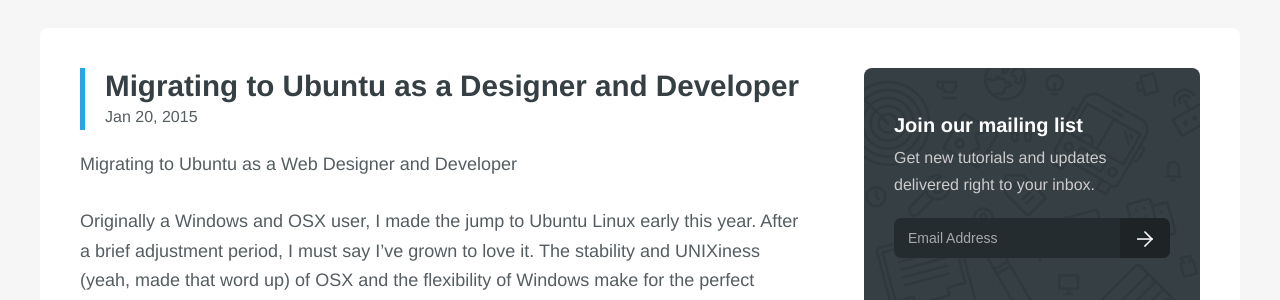
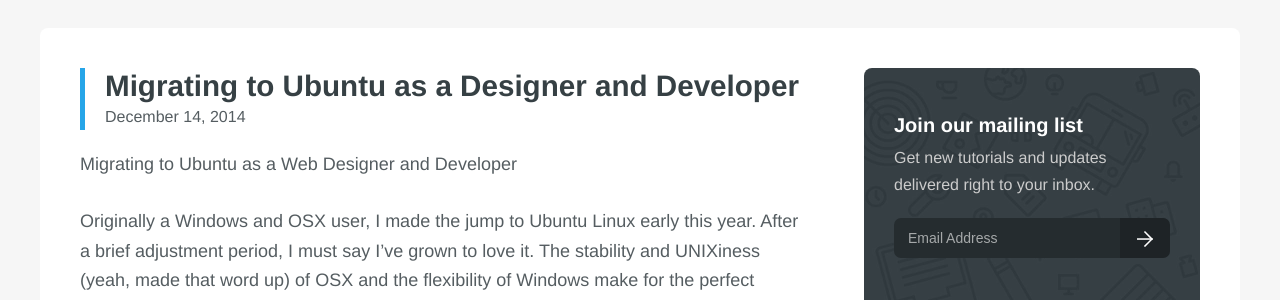
Before and after one commit to sitechop/sitechop.github.io, a Jekyll site: the page built from _posts/2014-12-14-migrating-to-ubuntu-designer-developer.markdown, in a window 1280 px wide and 900 px high. Shown: the part 358-658 px from the top of the window. Built offline with Jekyll 4.4.1, drawn with Linux system fonts in a browser that asks for light colours; some web fonts are replaced; comment, search, counter and statistics services are not loaded.

Commit message:
date fix

```diff
--- a/_layouts/post.html
+++ b/_layouts/post.html
@@ -11,7 +11,7 @@
     <div class="post-column">
       <div class="post-header">
         <h2 itemprop="name headline">{{ page.title }}</h2>
-        <time itemprop="datePublished" datetime="{{ page.date | date_to_xmlschema }}">{{ page.date | date: "%b %-d, %Y" }}</time>
+        <time itemprop="datePublished" datetime="{{ page.date | date_to_xmlschema }}">{{ page.date | date: "%B %-d, %Y" }}</time>
       </div>
 
       <div class="post-body" itemprop="articleBody">
--- a/_posts/2015-01-20-migrating-to-ubuntu-designer-developer.markdown
+++ b/_posts/2014-12-14-migrating-to-ubuntu-designer-developer.markdown
@@ -1,7 +1,7 @@
 ---
 layout: post
 title:  "Migrating to Ubuntu as a Designer and Developer"
-date:   2015-01-20 12:00:00 -0800
+date:   2014-12-14 12:00:00 -0800
 permalink: /:categories/migrating-ubuntu-designer-developer
 categories: posts
 image: /images/posts/migrating-ubuntu/featured.jpg
--- a/_posts/2014-12-14-svg-icon-buttons.markdown
+++ b/_posts/2014-12-21-svg-icon-buttons.markdown
@@ -1,7 +1,7 @@
 ---
 layout: post
 title:  "SVG+CSS Icon Buttons with PNG Fallbacks"
-date:   2014-12-14 12:00:00 -0800
+date:   2014-12-21 12:00:00 -0800
 permalink: /:categories/svg-css-icon-button-png-fallback
 categories: posts
 image: /images/posts/generic-front-end/featured.jpg
--- a/_posts/2014-12-21-social-media-icons-svg-sprite-image-replacement.markdown
+++ b/_posts/2015-01-01-social-media-icons-svg-sprite-image-replacement.markdown
@@ -1,7 +1,7 @@
 ---
 layout: post
 title:  "Social Media Icons using an SVG Sprite"
-date:   2014-12-21 12:00:00 -0800
+date:   2015-01-01 12:00:00 -0800
 permalink: /:categories/social-media-icons-svg-sprite
 categories: posts
 image: /images/posts/generic-front-end/featured.jpg
--- a/index.html
+++ b/index.html
@@ -10,7 +10,7 @@
       </div>
 
       <div class="post-card-body">
-        <time datetime="{{ post.date | date_to_xmlschema }}">{{ post.date | date: "%b %-d, %Y" }}</time>
+        <time datetime="{{ post.date | date_to_xmlschema }}">{{ post.date | date: "%B %-d, %Y" }}</time>
         <h2>{{ post.title }}</h2>
         <p>{{ post.excerpt }}</p>
       </div>
```
